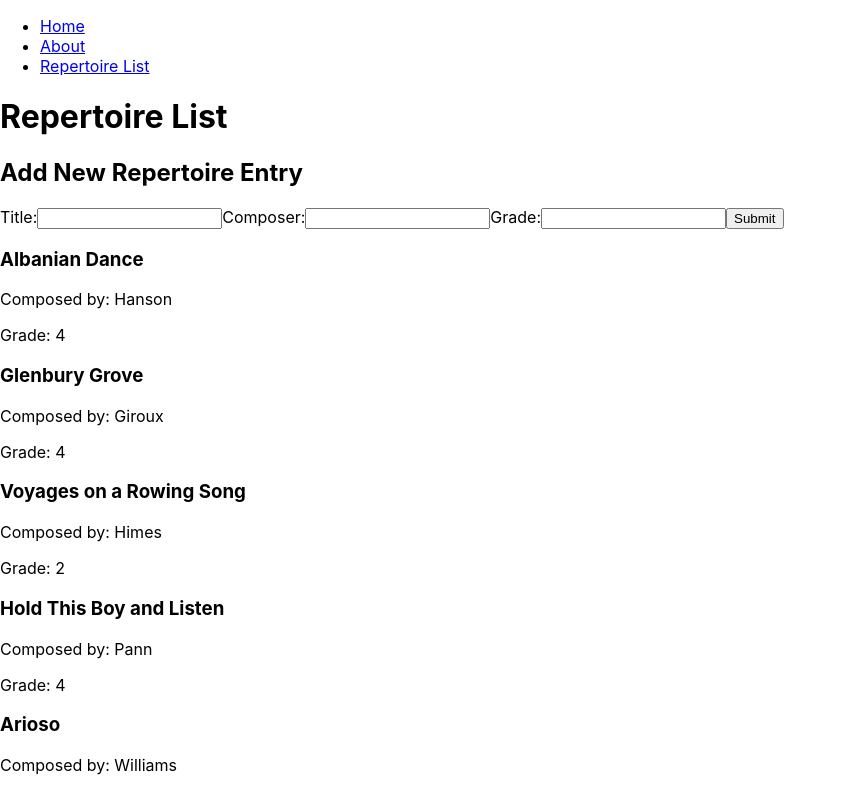
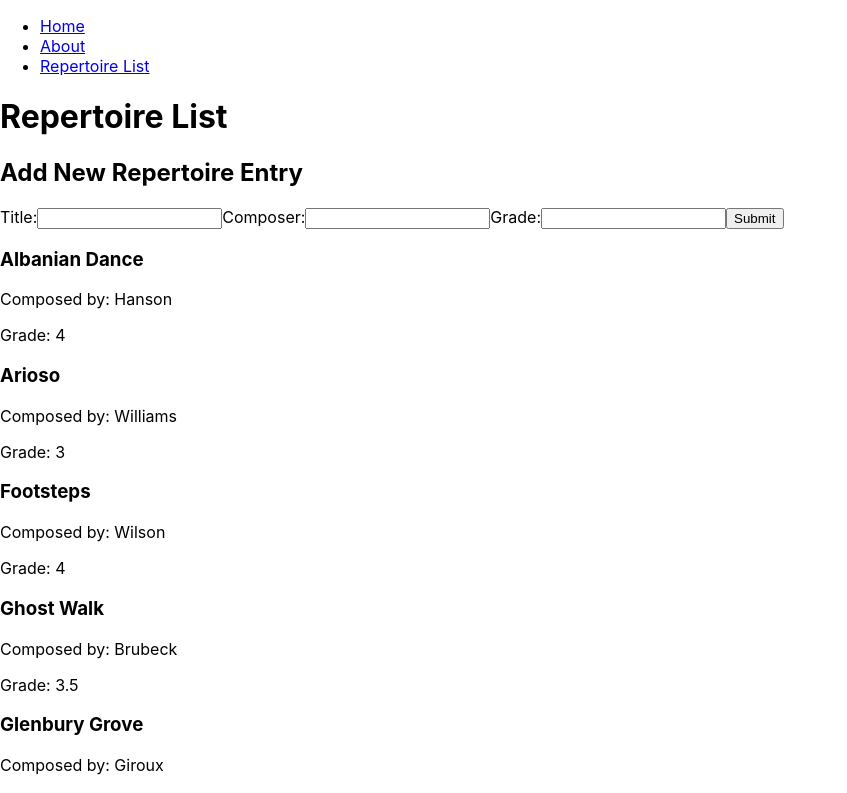
Before and after one commit to MrAMB312/my-app-2, a React (Create React App) app: page /repertoire-list in a window 1280 px wide. Shown: the top 793 px of the page, without its empty margins (0-847 px from the left). Built offline with nearby package versions, Linux system fonts and the light colour scheme; data requests are answered from the project's data file.

Commit message:
sort map data in RepertoireList in alphabetical order by title

```diff
--- a/src/components/RepertoireList.js
+++ b/src/components/RepertoireList.js
@@ -22,9 +22,11 @@ function RepertoireList() {
             <NavBar />
             <h1>Repertoire List</h1>
             <NewRepertoireForm onAddRepertoire={handleAddRepertoire} />
-            {repertoire.map((rep, index) => (
-                <RepertoireCard key={index} rep={rep} />
-            ))}
+            {[...repertoire]
+                .sort((a, b) => a.title.localeCompare(b.title))
+                .map((rep) => (
+                    <RepertoireCard key={rep.id} rep={rep} />
+                ))}
         </div>
     );
 }
```
